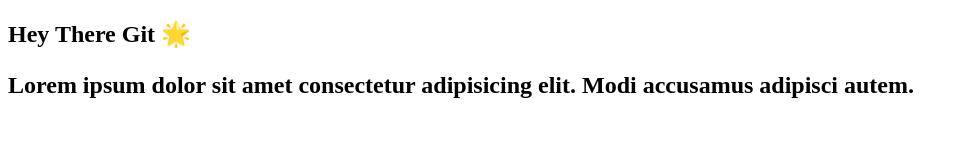
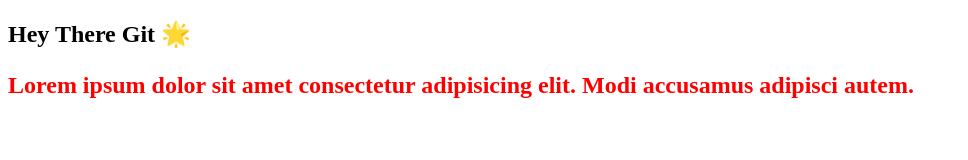
Before and after one commit to aravindakrishnan-alt/myapp01, a plain HTML site: page index.html in a window 1280 px wide. Shown: the whole page, without its empty margins (0-968 px from the left). Drawn offline with Linux system fonts and the light colour scheme.

Commit message:
added styles

```diff
--- a/index.html
+++ b/index.html
@@ -5,6 +5,7 @@
     <meta http-equiv="X-UA-Compatible" content="IE=edge" />
     <meta name="viewport" content="width=device-width, initial-scale=1.0" />
     <title>Document</title>
+    <link rel="stylesheet" href="./styles.css" />
   </head>
   <body>
     <h2>
--- /dev/null
+++ b/styles.css
@@ -0,0 +1,3 @@
+p {
+    color: red;
+}
```
